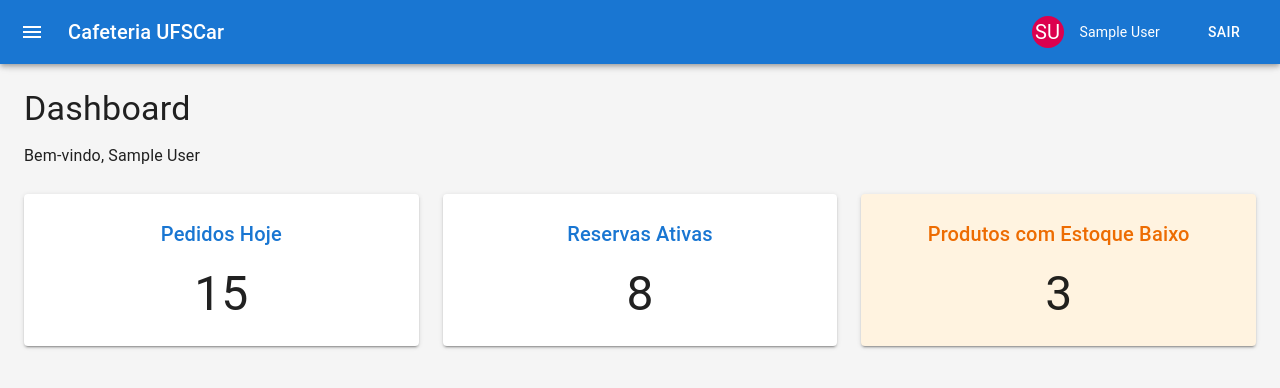
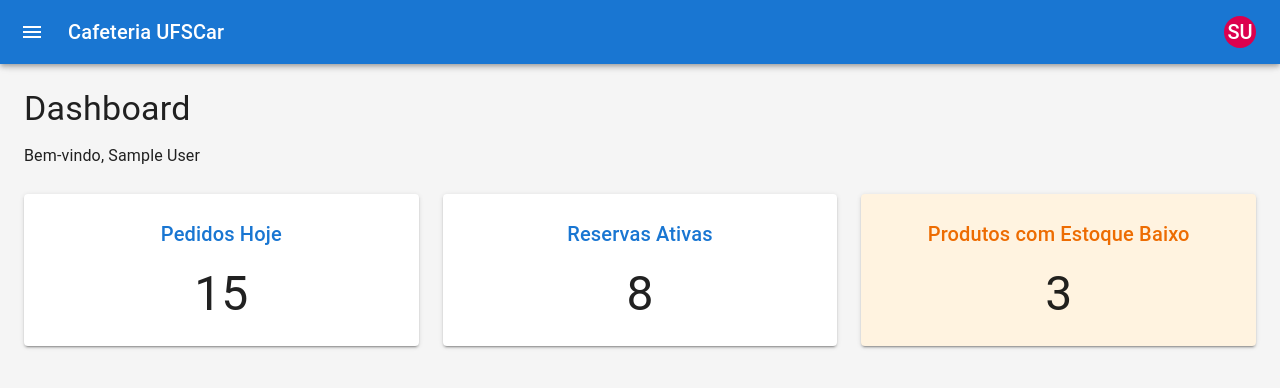
Before and after one commit to BRAN2K/cafeteria-ufscar, a React (Vite) app in the folder presentation/: page /dashboard in a window 1280 px wide. Shown: the top 388 px of the page. Built offline with nearby package versions, Linux system fonts and the light colour scheme; sample sign-in values are in the browser's storage.

Commit message:
refactor: Update user menu in MainLayout to use Material-UI Menu component

```diff
--- a/presentation/src/components/Layout/MainLayout.tsx
+++ b/presentation/src/components/Layout/MainLayout.tsx
@@ -1,10 +1,10 @@
 // src/components/Layout/MainLayout.tsx
+import { useState } from "react";
 import {
   Box,
   AppBar,
   Toolbar,
   Typography,
-  Button,
   IconButton,
   Drawer,
   List,
@@ -13,6 +13,9 @@ import {
   ListItemText,
   ListItemButton,
   Avatar,
+  Menu,
+  MenuItem,
+  Divider,
 } from "@mui/material";
 import {
   Menu as MenuIcon,
@@ -21,13 +24,14 @@ import {
   Restaurant,
   Event,
   Inventory,
+  Logout,
 } from "@mui/icons-material";
-import { useState } from "react";
 import { useNavigate } from "react-router-dom";
 import { useAuth } from "../../contexts/AuthContext";
 
 export function MainLayout({ children }: { children: React.ReactNode }) {
   const [drawerOpen, setDrawerOpen] = useState(false);
+  const [anchorEl, setAnchorEl] = useState<null | HTMLElement>(null);
   const { logout, user } = useAuth();
   const navigate = useNavigate();
 
@@ -39,7 +43,16 @@ export function MainLayout({ children }: { children: React.ReactNode }) {
     { text: "Estoque", icon: <Inventory />, path: "/inventory" },
   ];
 
+  const handleOpenUserMenu = (event: React.MouseEvent<HTMLElement>) => {
+    setAnchorEl(event.currentTarget);
+  };
+
+  const handleCloseUserMenu = () => {
+    setAnchorEl(null);
+  };
+
   const handleLogout = () => {
+    handleCloseUserMenu();
     logout();
     navigate("/login");
   };
@@ -55,7 +68,7 @@ export function MainLayout({ children }: { children: React.ReactNode }) {
   };
 
   return (
-    <Box sx={{ display: "flex", minHeight: "100vh" }}>
+    <Box sx={{ display: "flex" }}>
       <AppBar position="fixed">
         <Toolbar>
           <IconButton
@@ -71,24 +84,54 @@ export function MainLayout({ children }: { children: React.ReactNode }) {
           </Typography>
 
           {/* Área do usuário */}
-          <Box sx={{ display: "flex", alignItems: "center", gap: 2 }}>
-            <Avatar sx={{ bgcolor: "secondary.main", width: 32, height: 32 }}>
-              {user?.name ? getInitials(user.name) : "?"}
-            </Avatar>
-            <Typography variant="body2" sx={{ mr: 2 }}>
-              {user?.name || "Usuário"}
-            </Typography>
-            <Button
-              color="inherit"
-              onClick={handleLogout}
-              sx={{
-                "&:hover": {
-                  backgroundColor: "rgba(255, 255, 255, 0.1)",
-                },
+          <Box sx={{ display: "flex", alignItems: "center" }}>
+            <IconButton
+              onClick={handleOpenUserMenu}
+              sx={{ p: 0, "&:hover": { opacity: 0.8 } }}
+            >
+              <Avatar sx={{ bgcolor: "secondary.main", width: 32, height: 32 }}>
+                {user?.name ? getInitials(user.name) : "?"}
+              </Avatar>
+            </IconButton>
+
+            <Menu
+              sx={{ mt: "45px" }}
+              id="menu-appbar"
+              anchorEl={anchorEl}
+              anchorOrigin={{
+                vertical: "top",
+                horizontal: "right",
               }}
+              keepMounted
+              transformOrigin={{
+                vertical: "top",
+                horizontal: "right",
+              }}
+              open={Boolean(anchorEl)}
+              onClose={handleCloseUserMenu}
             >
-              Sair
-            </Button>
+              <Box sx={{ px: 2, py: 1 }}>
+                <Typography variant="subtitle1" noWrap>
+                  {user?.name}
+                </Typography>
+                <Typography variant="body2" color="text.secondary" noWrap>
+                  {user?.role === "admin"
+                    ? "Administrador"
+                    : user?.role === "manager"
+                    ? "Gerente"
+                    : user?.role === "attendant"
+                    ? "Atendente"
+                    : "Cliente"}
+                </Typography>
+              </Box>
+              <Divider />
+              <MenuItem onClick={handleLogout}>
+                <ListItemIcon>
+                  <Logout fontSize="small" />
+                </ListItemIcon>
+                <ListItemText>Sair</ListItemText>
+              </MenuItem>
+            </Menu>
           </Box>
         </Toolbar>
       </AppBar>
@@ -114,10 +157,10 @@ export function MainLayout({ children }: { children: React.ReactNode }) {
               {user?.name ? getInitials(user.name) : "?"}
             </Avatar>
             <Box>
-              <Typography variant="subtitle1">
-                {user?.name || "Usuário"}
+              <Typography variant="subtitle1" noWrap>
+                {user?.name}
               </Typography>
-              <Typography variant="body2" color="text.secondary">
+              <Typography variant="body2" color="text.secondary" noWrap>
                 {user?.role === "admin"
                   ? "Administrador"
                   : user?.role === "manager"
```
